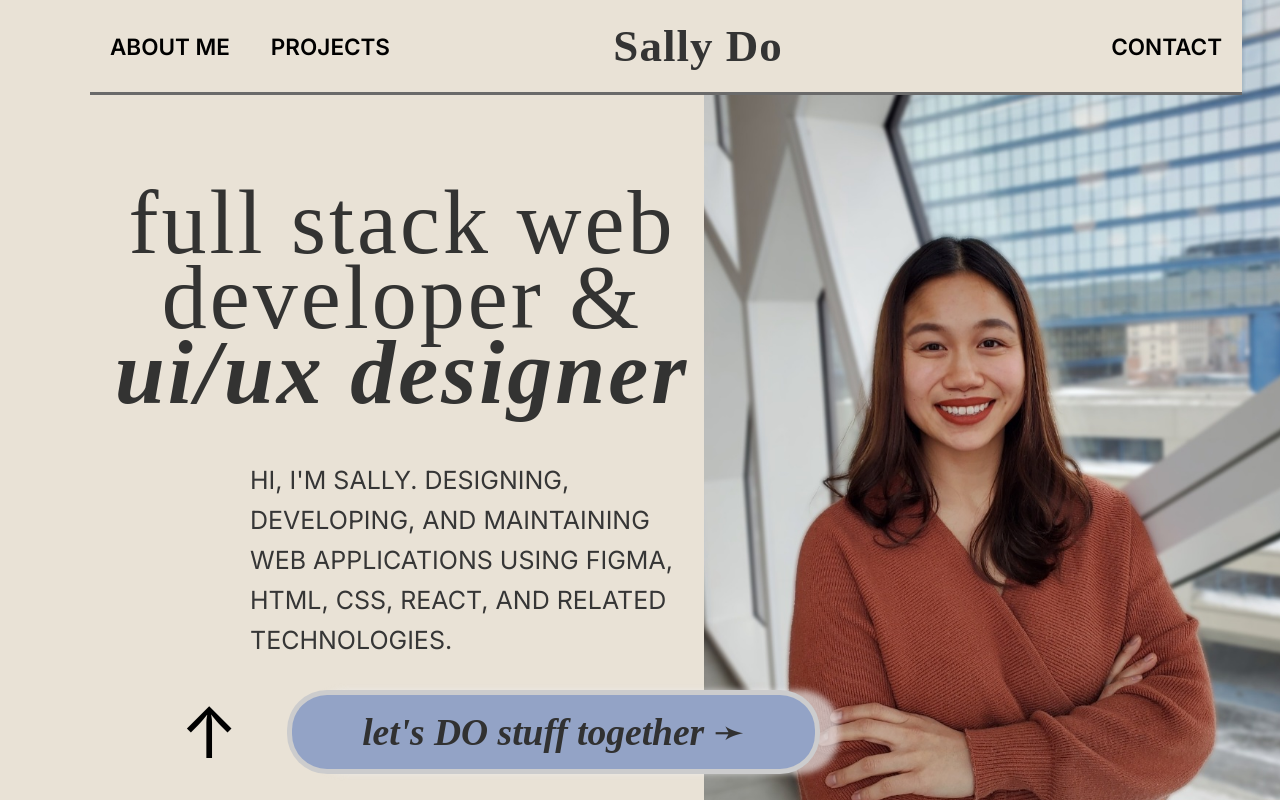
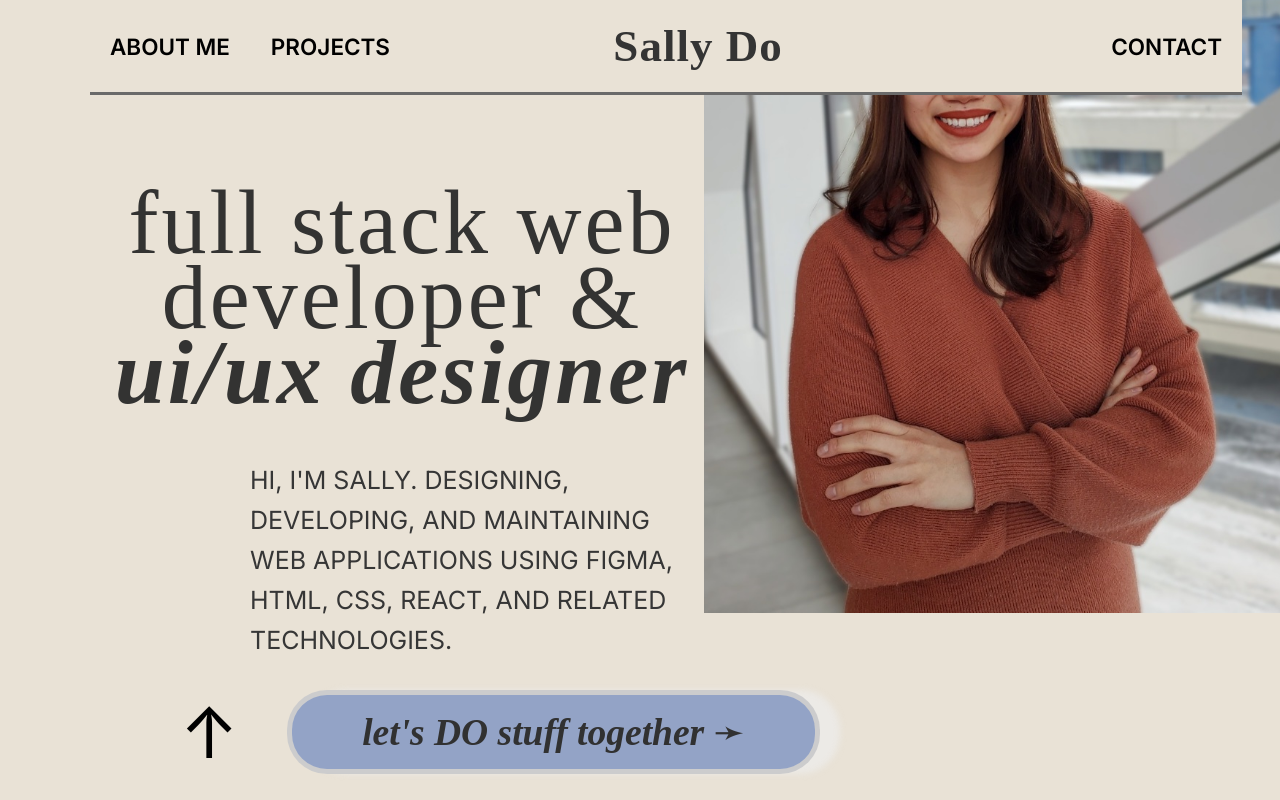
Before and after one commit to sallydough/sally-do-portfolio, a React (Vite) app: page / in a window 1280 px wide. Built offline with nearby package versions, Linux system fonts and the light colour scheme; a web font is replaced by a local one.

Commit message:
edit photo size

```diff
--- a/src/components/About/about.css
+++ b/src/components/About/about.css
@@ -106,6 +106,6 @@ margin-block-end: 0em;
   height: 120vh;
   width: 45vw;
   position: relative;
-  top: -20%;
+  top: -60%;
   z-index: -200;
 }
```
